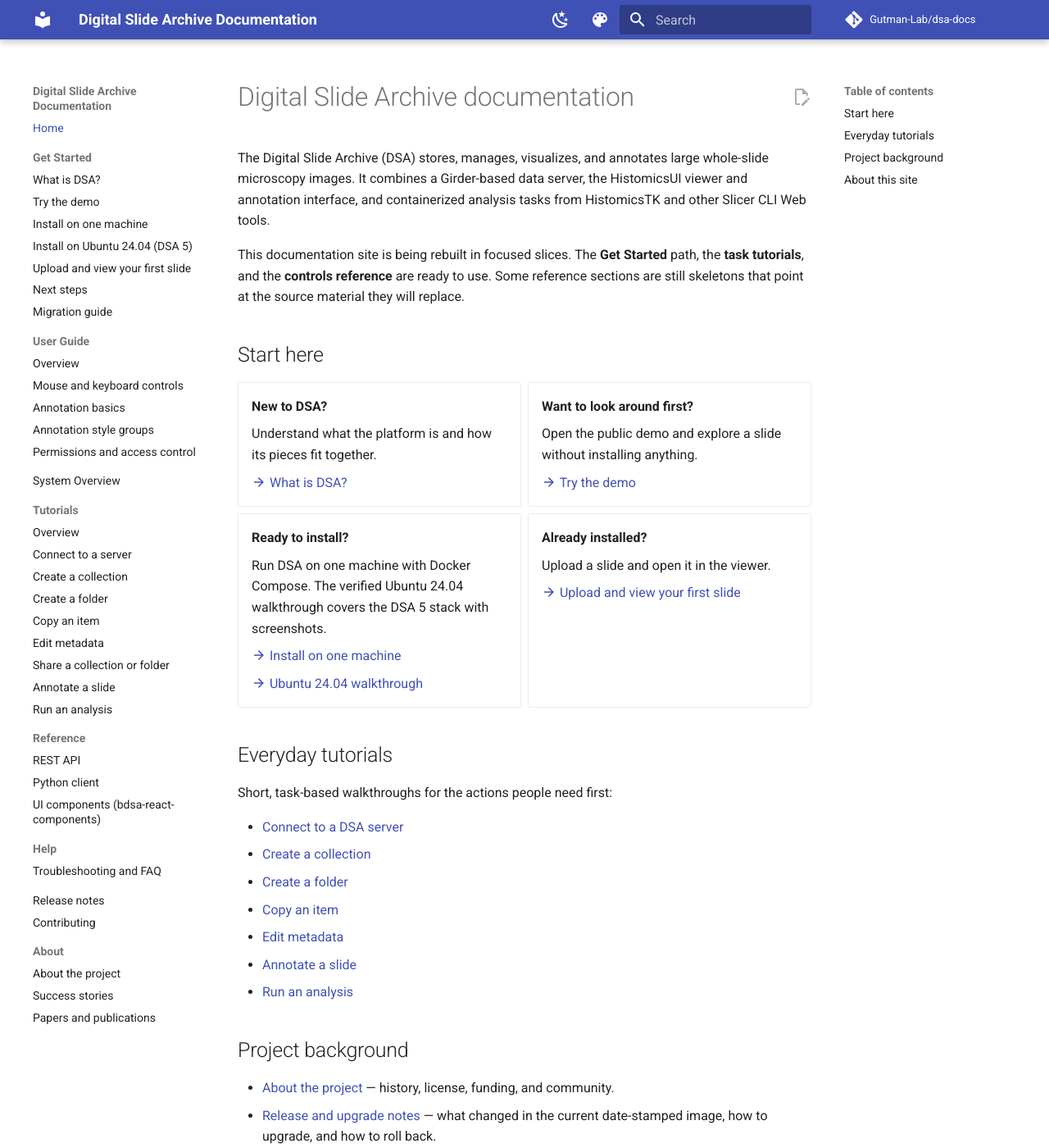
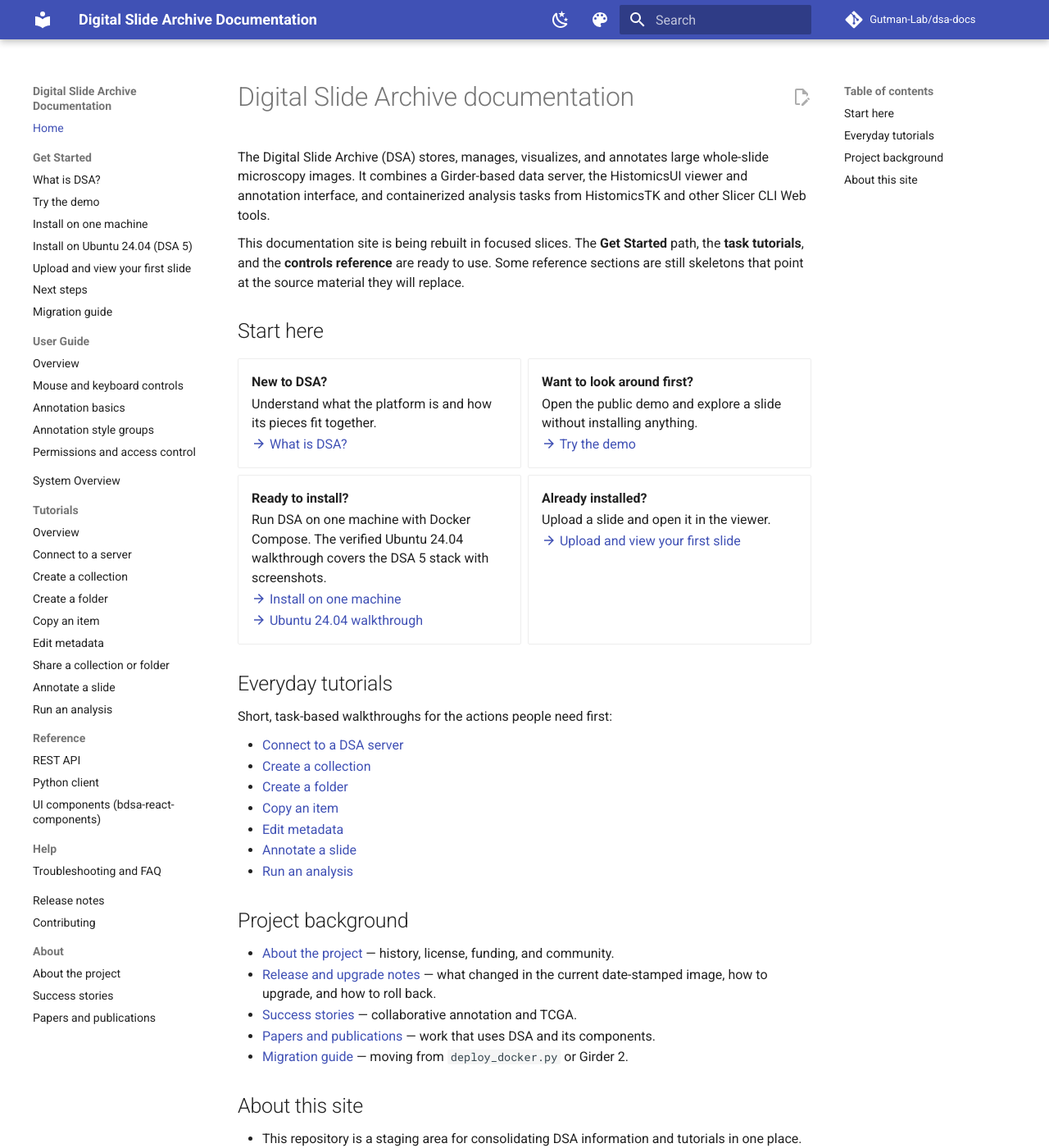
Before and after one commit to Gutman-Lab/dsa-docs, an MkDocs documentation site: the page built from docs/index.md, in a window 1280 px wide and 1400 px high. Shown: the whole window at 82% size. Built offline with MkDocs 1.6.1 and Material for MkDocs 9.7.7, drawn with Linux system fonts in a browser that asks for light colours; comment, search, counter and statistics services are not loaded.

Commit message:
Tighten vertical spacing in prose, lists, and tables

```diff
--- a/docs/stylesheets/extra.css
+++ b/docs/stylesheets/extra.css
@@ -8,6 +8,57 @@
   .md-grid {
     max-width: 100%;
   }
+}
+
+.md-typeset {
+  line-height: 1.48;
+}
+
+.md-typeset p,
+.md-typeset ul,
+.md-typeset ol,
+.md-typeset dl,
+.md-typeset blockquote,
+.md-typeset figure,
+.md-typeset pre {
+  margin-top: 0.7em;
+  margin-bottom: 0.7em;
+}
+
+.md-typeset ul li,
+.md-typeset ol li {
+  margin-bottom: 0.125em;
+}
+
+.md-typeset ul li p,
+.md-typeset ol li p {
+  margin: 0.15em 0;
+}
+
+.md-typeset ul li ul,
+.md-typeset ul li ol,
+.md-typeset ol li ul,
+.md-typeset ol li ol {
+  margin-top: 0.15em;
+  margin-bottom: 0.15em;
+}
+
+.md-typeset table:not([class]) th,
+.md-typeset table:not([class]) td {
+  padding: 0.5rem 0.85rem;
+}
+
+.md-typeset h2 {
+  margin: 1.2em 0 0.45em;
+}
+
+.md-typeset h3 {
+  margin: 1em 0 0.4em;
+}
+
+.md-typeset .admonition,
+.md-typeset details {
+  margin: 1.25em 0;
 }
 
 .theme-switcher {
```
